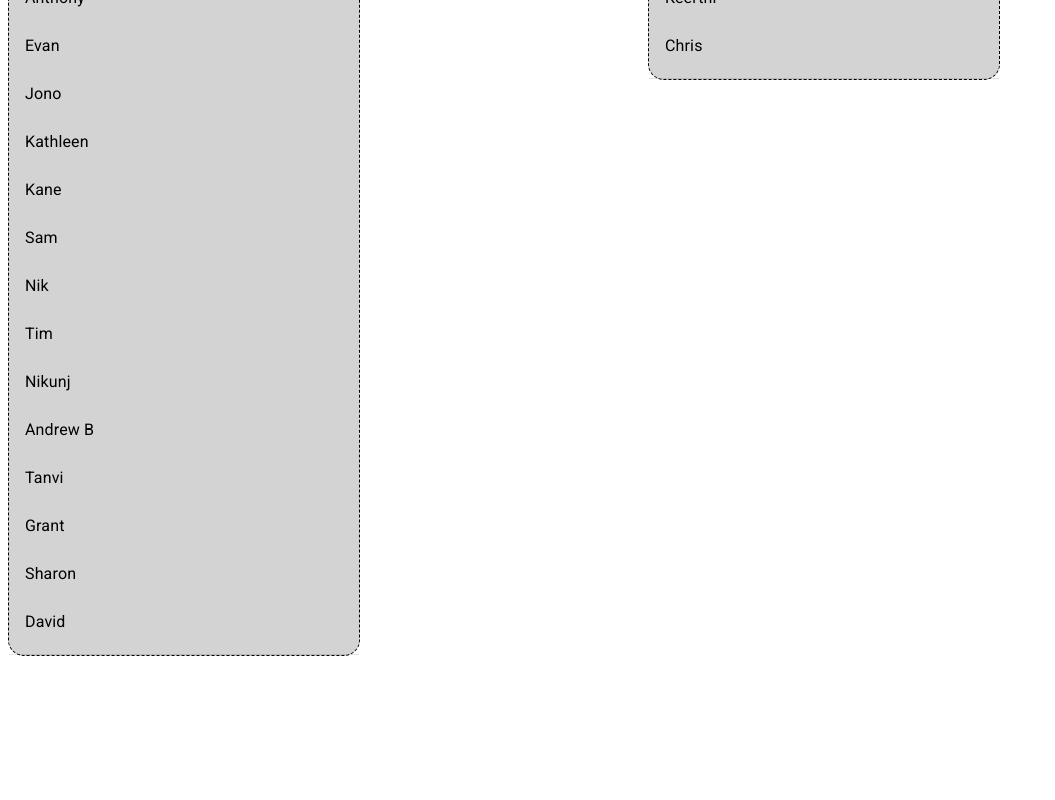
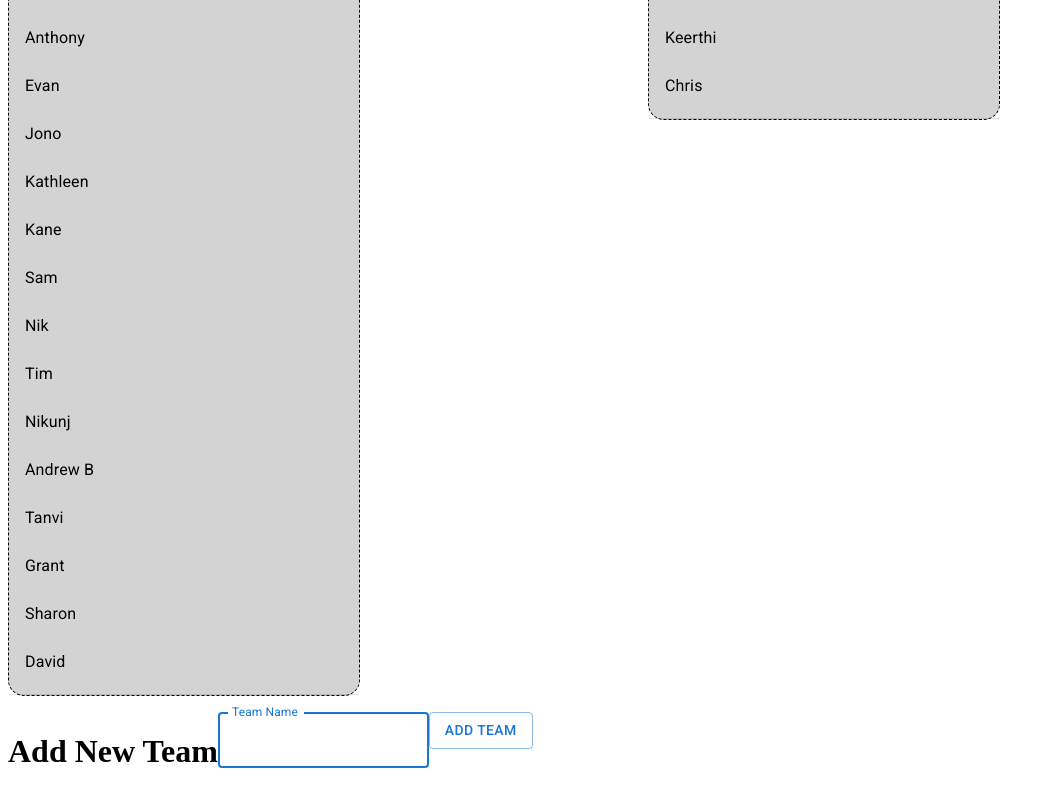
Before and after one commit to andrewlawrenceaus/react-stand-up-app, a React (Create React App) app: page /manage-teams in a window 1280 px wide. Shown: the part 285-1085 px from the top of the page, without its empty margins (0-1055 px from the left). Before the commit the page ends 949 px from the top, so only its background shows below. Built offline with nearby package versions, Linux system fonts and the light colour scheme.

Commit message:
Fixed some styling issues, adding basic add team component

```diff
--- /dev/null
+++ b/src/components/manage-teams/AddTeam.js
@@ -0,0 +1,44 @@
+import { Button, Divider, TextField } from "@mui/material";
+import useInput from "../../hooks/use-input";
+
+export default function AddTeam(props) {
+
+    const addTeamHandler = () => {}
+
+
+    const {
+        value: enteredName,
+        isValid: enteredNameIsValid,
+        hasError: nameInputHasError,
+        valueChangeHandler: nameChangeHandler,
+        inputBlurHandler: nameInputBlurHandler,
+        reset: resetNameInput,
+      } = useInput((value) => value.trim() !== '');
+
+    return (
+
+        <>
+            <h1>Add New Team</h1>
+            <div>
+                <TextField
+                    id="teamName"
+                    label="Team Name"
+                    variant="outlined"
+                    color="primary"
+                    focused
+                    onChange={nameChangeHandler}
+                    value={enteredName}
+                    onBlur={nameInputBlurHandler}
+                ></TextField>
+            </div>
+            <Divider />
+            <div>
+                <Button variant="outlined" onClick={addTeamHandler}>
+                    Add Team
+                </Button>
+            </div>
+        </>
+
+    )
+
+}
--- a/src/components/manage-teams/ManageTeams.js
+++ b/src/components/manage-teams/ManageTeams.js
@@ -1,7 +1,8 @@
-import React, { useState } from 'react';
+import { useState } from 'react';
 import Typography from '@mui/material/Typography';
 import TeamCard from './TeamCard';
 import Grid from '@mui/material/Grid';
+import AddTeam from './AddTeam';
 
 export default function ManageTeams(props) {
 
@@ -23,7 +24,7 @@ export default function ManageTeams(props) {
   };
 
   const addTeam = (team) => {
-    const newTeam = {[team]: []}
+    const newTeam = { [team]: [] }
     const updatedTeams = new Map(teams)
     updatedTeams.push(newTeam)
     setTeams(updatedTeams);
@@ -60,6 +61,9 @@ export default function ManageTeams(props) {
         </Typography>
       </Grid>
       {teamCards}
+      <Grid item xs={12} display='flex'>
+        <AddTeam addTeam={addTeam}/>
+      </Grid>
     </Grid>
   );
 }
--- a/src/components/manage-teams/TeamCard.js
+++ b/src/components/manage-teams/TeamCard.js
@@ -1,4 +1,4 @@
-import React, { useState } from 'react';
+import { useState } from 'react';
 import Typography from '@mui/material/Typography';
 import List from '@mui/material/List';
 import ListItem from '@mui/material/ListItem';
@@ -16,6 +16,14 @@ import { Link } from 'react-router-dom';
 import useInput from '../../hooks/use-input';
 
 export default function TeamCard(props) {
+  const {
+    teamName,
+    participants,
+    addParticipant,
+    removeParticipant,
+    removeTeam
+  } = props;
+
   const [editMode, setEditMode] = useState(false);
 
   const {
@@ -33,13 +41,20 @@ export default function TeamCard(props) {
 
   const addParticipantHandler = () => {
     if (enteredNameIsValid && !nameInputHasError) {
-      props.addParticipant(props.teamName, enteredName);
+      addParticipant(teamName, enteredName);
       resetNameInput();
     }
   };
 
+  const deleteParticipantHandler = (participant) => {
+    removeParticipant(
+      teamName,
+      participant
+    );
+  }
+
   const deleteTeamHandler = () => {
-    props.removeTeam(props.teamName)
+    removeTeam(teamName)
   }
 
   return (
@@ -59,10 +74,10 @@ export default function TeamCard(props) {
           variant="h6"
           component="div"
         >
-          {props.standUpName}
+          {teamName}
         </Typography>
         <div>
-          <Button component={Link} to={`/?team=${props.standUpName}`}>
+          <Button component={Link} to={`/?team=${teamName}`}>
             Start Stand-Up
           </Button>
           <Button sx={{ float: 'inline-end' }} onClick={editButtonHandler}>
@@ -71,7 +86,7 @@ export default function TeamCard(props) {
         </div>
         <Divider />
         <List sx={{ bgcolor: lightBlue }}>
-          {props.participants.map((participant) => {
+          {participants.map((participant) => {
             return (
               <ListItem
                 key={participant}
@@ -80,11 +95,7 @@ export default function TeamCard(props) {
                     <IconButton
                       edge="end"
                       aria-label="delete"
-                      onClick={() =>
-                        props.removeParticipant(
-                          props.teamName,
-                          participant
-                        )
+                      onClick={() => deleteParticipantHandler(participant)
                       }
                     >
                       <DeleteIcon />
--- a/src/components/run-stand-up/ParticipantCard.js
+++ b/src/components/run-stand-up/ParticipantCard.js
@@ -36,15 +36,14 @@ export default function ParticipantCard(props) {
 
 }
 
-function setDuckImage(percentageComplete){
-  console.log(percentageComplete);
-  if (percentageComplete <= 0.25){
+function setDuckImage(percentageComplete) {
+  if (percentageComplete <= 0.25) {
     return youngDuckling;
   }
-  else if (percentageComplete <= 0.5){
+  else if (percentageComplete <= 0.5) {
     return duckling;
   }
-  else if (percentageComplete <= 0.75){
+  else if (percentageComplete <= 0.75) {
     return ducklingWalking;
   }
   else return adultDuck;
--- a/src/components/run-stand-up/RunStandUp.js
+++ b/src/components/run-stand-up/RunStandUp.js
@@ -1,9 +1,9 @@
-import { React, useEffect, useState } from 'react';
+import { useEffect, useState } from 'react';
 import Typography from '@mui/material/Typography';
 import ParticipantCard from './ParticipantCard';
 import StartStandUpCard from './StartStandUpCard';
 import StandUpCompleteCard from './StandUpCompleteCard';
-import { Grid } from '@mui/material';
+import { Box, Grid } from '@mui/material';
 
 export default function RunStandUp(props) {
   const participants = props.participants;
@@ -58,11 +58,10 @@ export default function RunStandUp(props) {
           component="div"
           sx={{ flexGrow: 1 }}
         >
-          Run {team} Stand Up
+          {team} Stand Up
         </Typography>
       </Grid>
-      <Grid item xs={4} />
-      <Grid item xs={4}>
+      <Grid item xs={12} align='center'>
         {(() => {
           switch (standUpStatus) {
             case 'Ready':
@@ -91,7 +90,6 @@ export default function RunStandUp(props) {
           }
         })()}
       </Grid>
-      <Grid item xs={4} />
     </Grid>
   );
 }
--- a/src/components/run-stand-up/SelectTeam.js
+++ b/src/components/run-stand-up/SelectTeam.js
@@ -9,7 +9,7 @@ export default function SelectTeam(props) {
 
 
   const teamChangeHandler = (event) => {
-    setSearchParams({team: `${event.target.value}` });
+    setSearchParams({ team: `${event.target.value}` });
   };
 
   return (
--- a/src/components/run-stand-up/StandUpCompleteCard.js
+++ b/src/components/run-stand-up/StandUpCompleteCard.js
@@ -1,4 +1,3 @@
-import React from 'react';
 import Typography from '@mui/material/Typography';
 import Card from '@mui/material/Card';
 import CardActions from '@mui/material/CardActions';
--- a/src/components/run-stand-up/StartStandUpCard.js
+++ b/src/components/run-stand-up/StartStandUpCard.js
@@ -1,4 +1,3 @@
-import React from 'react';
 import Typography from '@mui/material/Typography';
 import Card from '@mui/material/Card';
 import CardActions from '@mui/material/CardActions';
@@ -7,7 +6,7 @@ import CardMedia from '@mui/material/CardMedia';
 import Button from '@mui/material/Button';
 import startDuck from '../../assets/duck-eggs.jpg'
 
-export default function StartStandUpCard(props){
+export default function StartStandUpCard(props) {
 
   return (
     <Card sx={{ maxWidth: 345 }}>
```
Also changed, not shown: src/pages/Root.js (indentation only). Lines whose indentation alone changed are shown as unchanged.
